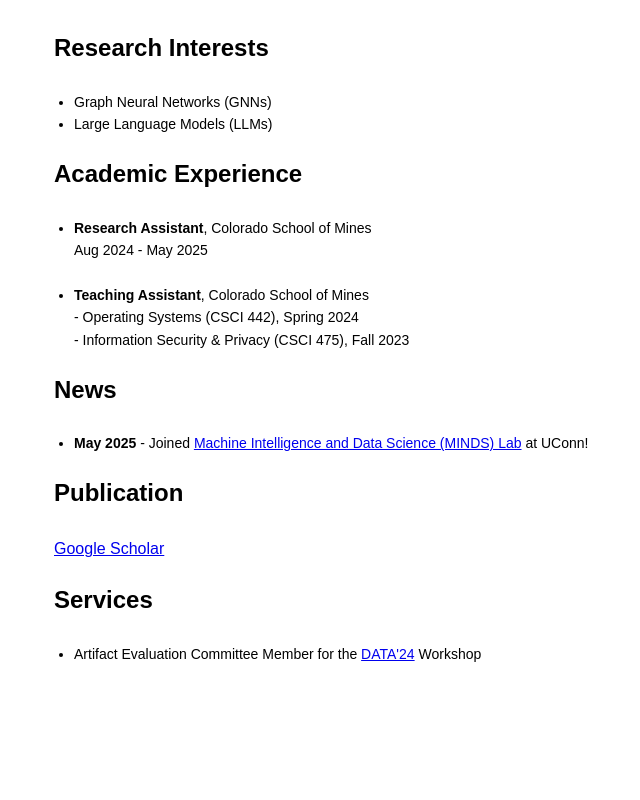
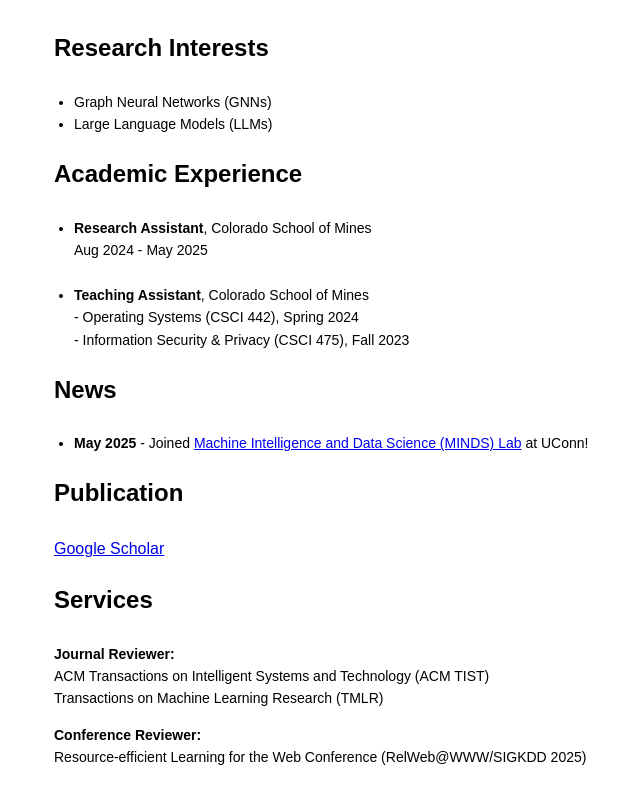
Before and after one commit to GXG-CS/gxg-cs.github.io, a plain HTML site: page index.html in a window 1280 px wide. Shown: the part 311-1111 px from the top of the page, without its empty margins (136-776 px from the left). Before the commit the page ends 1008 px from the top, so only its background shows below. Drawn offline with Linux system fonts and the light colour scheme.

Commit message:
services

```diff
--- a/index.html
+++ b/index.html
@@ -98,10 +98,19 @@
 
 
 
-        <h2 style="border-bottom: none;">Services</h2>
-        <ul style="font-size: 14px;">
-           <li>Artifact Evaluation Committee Member for the <a href="https://data-workshop.github.io/DATA2024/">DATA'24</a> Workshop</li>
-        </ul>
+<h2 style="border-bottom: none;">Services</h2>
+
+<p style="font-size:14px;">
+  <strong>Journal Reviewer:</strong><br>
+  ACM Transactions on Intelligent Systems and Technology (ACM TIST)<br>
+  Transactions on Machine Learning Research (TMLR)
+</p>
+
+<p style="font-size:14px;">
+  <strong>Conference Reviewer:</strong><br>
+  Resource-efficient Learning for the Web Conference (RelWeb@WWW/SIGKDD 2025)
+</p>
+
 
 
 
```
